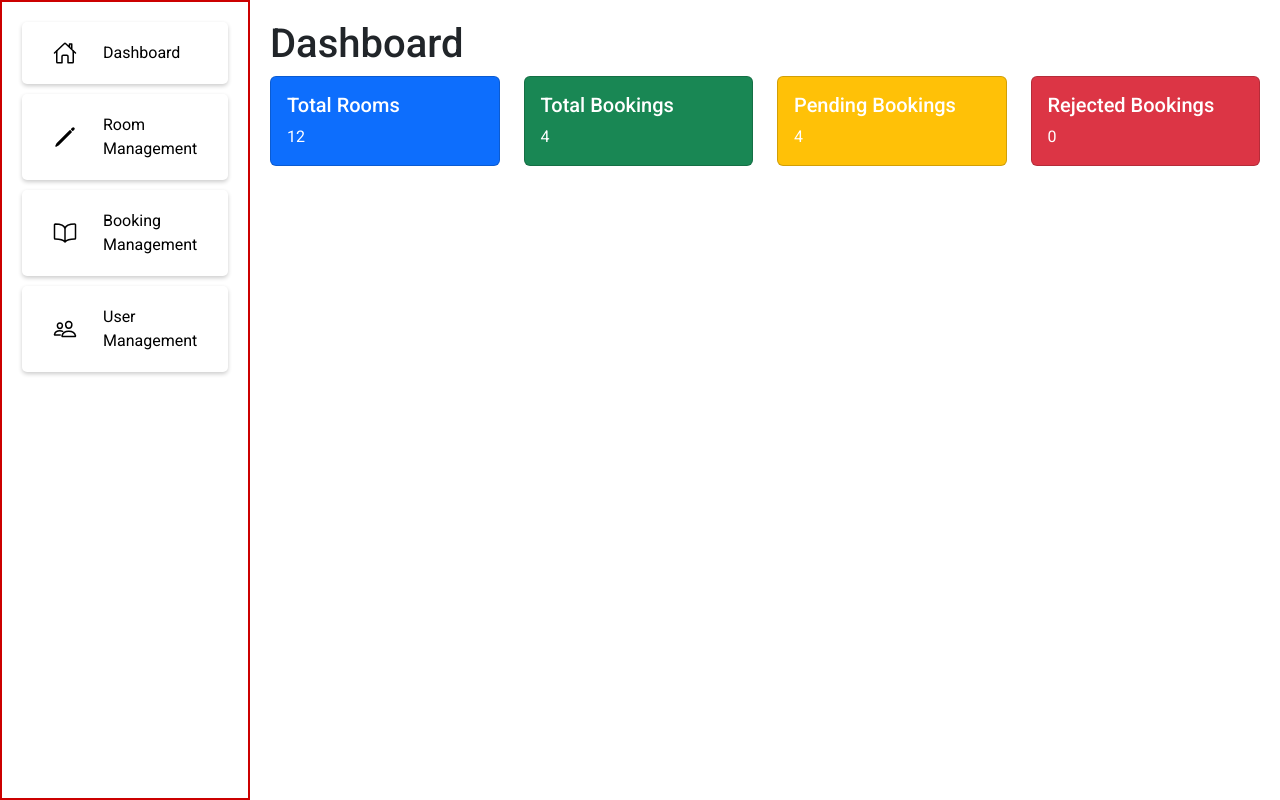
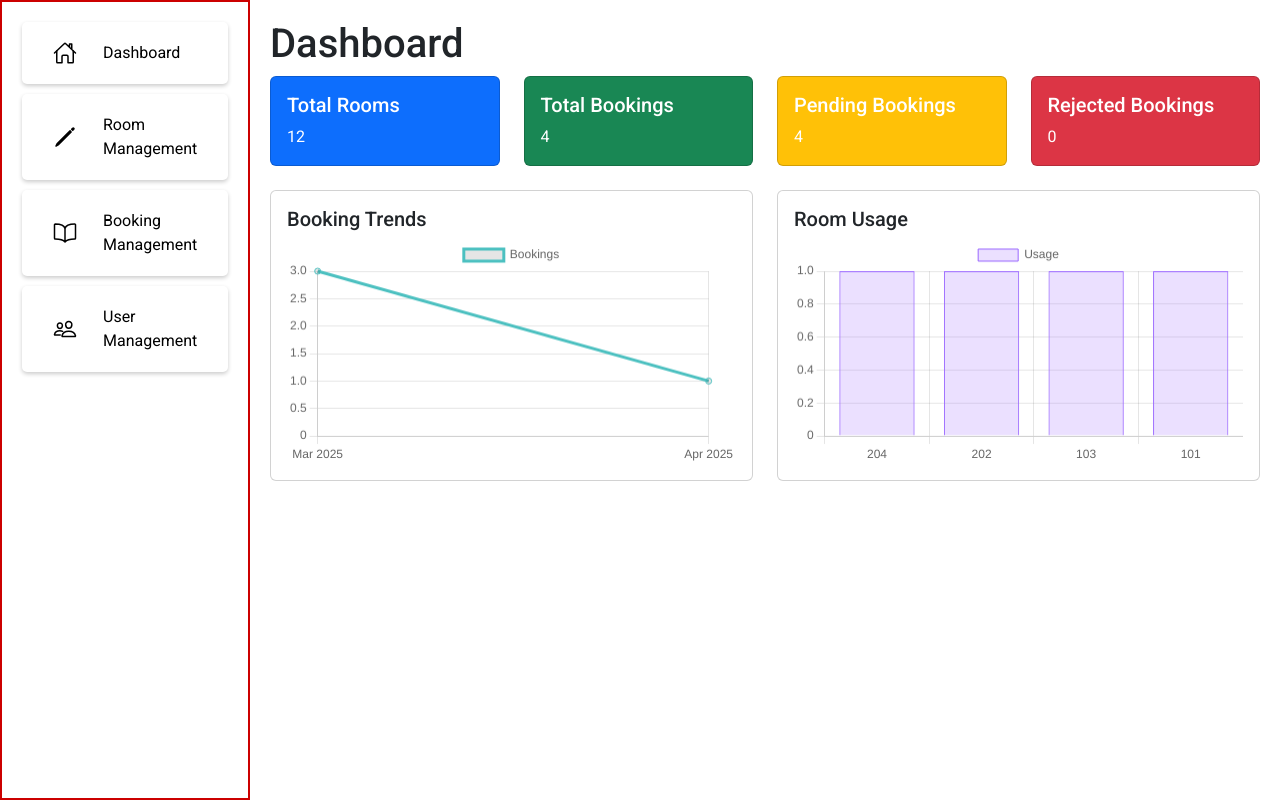
Before and after one commit to airo-coder/cst5l, a PHP site: page /admin/index.php in a window 1280 px wide. Shown: the part 59-859 px from the top of the page. Run offline with PHP 8.4, Linux system fonts and the light colour scheme; data comes from the database, SQL or seed files in the repository.

Commit message:
Update index.php
gitransfer sa reports sa index

```diff
--- a/admin/index.php
+++ b/admin/index.php
@@ -10,19 +10,61 @@ if ($conn->connect_error) {
     die("Database connection failed: " . $conn->connect_error);
 }
 
+// Dashboard stats
 $totalRooms = $conn->query("SELECT COUNT(*) FROM Rooms")->fetch_row()[0];
 $totalBookings = $conn->query("SELECT COUNT(*) FROM Bookings")->fetch_row()[0];
 $pendingBookings = $conn->query("SELECT COUNT(*) FROM Bookings WHERE status = 'pending'")->fetch_row()[0];
 $approvedBookings = $conn->query("SELECT COUNT(*) FROM Bookings WHERE status = 'approved'")->fetch_row()[0];
 $rejectedBookings = $conn->query("SELECT COUNT(*) FROM Bookings WHERE status = 'rejected'")->fetch_row()[0];
 
+// Booking Trends Data
+$bookingTrendsResult = $conn->query("
+    SELECT DATE_FORMAT(date, '%Y-%m') AS month, COUNT(*) AS bookings
+    FROM Bookings
+    GROUP BY DATE_FORMAT(date, '%Y-%m')
+    ORDER BY month ASC
+");
+
+$bookingTrends = [];
+if ($bookingTrendsResult) {
+    $bookingTrends = $bookingTrendsResult->fetch_all(MYSQLI_ASSOC);
+}
+
+$bookingLabels = [];
+$bookingData = [];
+foreach ($bookingTrends as $trend) {
+    $bookingLabels[] = date('M Y', strtotime($trend['month']));
+    $bookingData[] = $trend['bookings'];
+}
+
+// Room Usage Data
+$roomUsageResult = $conn->query("
+    SELECT r.room_number, COUNT(*) AS bookings
+    FROM Bookings b
+    JOIN Rooms r ON b.room_id = r.id
+    GROUP BY r.room_number
+    ORDER BY bookings DESC
+");
+
+$roomUsage = [];
+if ($roomUsageResult) {
+    $roomUsage = $roomUsageResult->fetch_all(MYSQLI_ASSOC);
+}
+
+$roomLabels = [];
+$roomData = [];
+foreach ($roomUsage as $usage) {
+    $roomLabels[] = $usage['room_number'];
+    $roomData[] = $usage['bookings'];
+}
+
 $conn->close();
 ?>
 
-<script src="https://cdn.jsdelivr.net/npm/bootstrap@5.3.0/dist/js/bootstrap.bundle.min.js"></script>
-
 <div class="main-content container-fluid">
     <h1>Dashboard</h1>
+
+    <!-- Stats Cards -->
     <div class="row">
         <div class="col-md-3">
             <div class="card bg-primary text-white">
@@ -57,6 +99,75 @@ $conn->close();
             </div>
         </div>
     </div>
+
+    <!-- Charts -->
+    <div class="row mt-4">
+        <div class="col-md-6">
+            <div class="card">
+                <div class="card-body">
+                    <h5 class="card-title">Booking Trends</h5>
+                    <canvas id="bookingChart"></canvas>
+                </div>
+            </div>
+        </div>
+        <div class="col-md-6">
+            <div class="card">
+                <div class="card-body">
+                    <h5 class="card-title">Room Usage</h5>
+                    <canvas id="roomUsageChart"></canvas>
+                </div>
+            </div>
+        </div>
+    </div>
 </div>
 
+<script src="https://cdn.jsdelivr.net/npm/bootstrap@5.3.0/dist/js/bootstrap.bundle.min.js"></script>
+<script src="https://cdn.jsdelivr.net/npm/chart.js"></script>
+<script>
+    // Booking Trends Chart
+    var bookingCtx = document.getElementById('bookingChart').getContext('2d');
+    var bookingChart = new Chart(bookingCtx, {
+        type: 'line',
+        data: {
+            labels: <?= json_encode($bookingLabels) ?>,
+            datasets: [{
+                label: 'Bookings',
+                data: <?= json_encode($bookingData) ?>,
+                borderColor: 'rgba(75, 192, 192, 1)',
+                fill: false
+            }]
+        },
+        options: {
+            scales: {
+                y: {
+                    beginAtZero: true
+                }
+            }
+        }
+    });
+
+    // Room Usage Chart
+    var roomUsageCtx = document.getElementById('roomUsageChart').getContext('2d');
+    var roomUsageChart = new Chart(roomUsageCtx, {
+        type: 'bar',
+        data: {
+            labels: <?= json_encode($roomLabels) ?>,
+            datasets: [{
+                label: 'Usage',
+                data: <?= json_encode($roomData) ?>,
+                backgroundColor: 'rgba(153, 102, 255, 0.2)',
+                borderColor: 'rgba(153, 102, 255, 1)',
+                borderWidth: 1
+            }]
+        },
+        options: {
+            scales: {
+                y: {
+                    beginAtZero: true
+                }
+            }
+        }
+    });
+</script>
+
 <?php include 'includes/footer.php'; ?>
```
